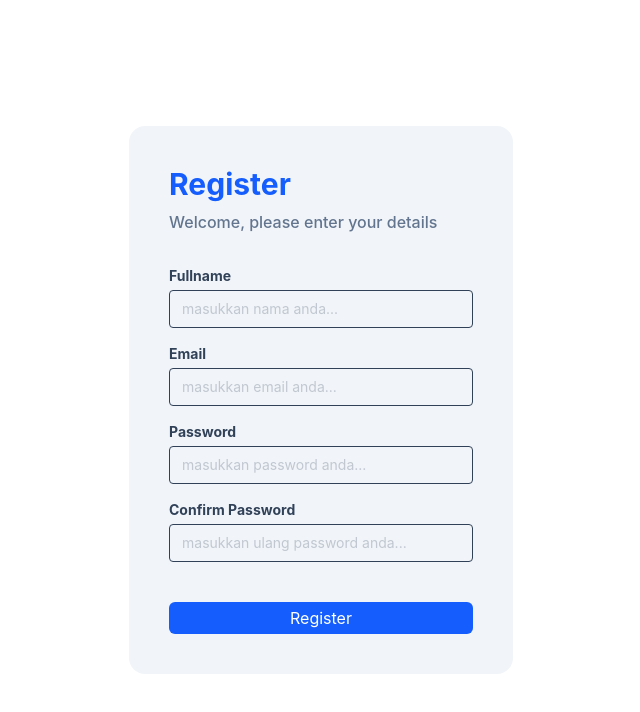
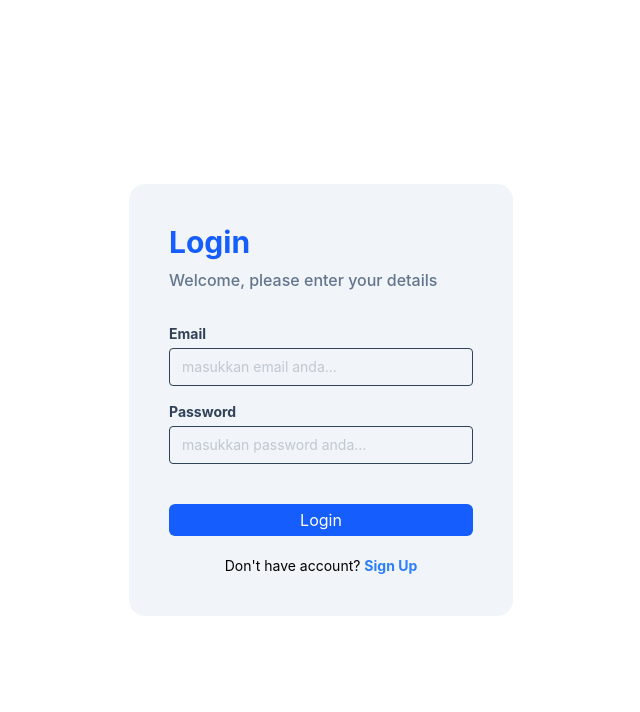
Before and after one commit to sandienwahyu/learning-react-with-tailwind, a React (Vite) app: page /login in a window 1280 px wide. Shown: the top 712 px of the page, without its empty margins (319-959 px from the left). Built offline with nearby package versions, Linux system fonts and the light colour scheme.

Commit message:
6-react-router

```diff
--- a/package.json
+++ b/package.json
@@ -13,6 +13,7 @@
     "@tailwindcss/vite": "^4.2.2",
     "react": "^19.2.4",
     "react-dom": "^19.2.4",
+    "react-router": "^7.14.1",
     "tailwindcss": "^4.2.2"
   },
   "devDependencies": {
--- a/src/App.jsx
+++ /dev/null
@@ -1,12 +0,0 @@
-import "./App.css";
-import LoginPage from "./assets/Pages/login";
-import RegisterPage from "./assets/Pages/register";
-
-export default function App() {
-  return (
-    <div className="flex justify-center items-center min-h-screen">
-      {/* <LoginPage /> */}
-      <RegisterPage />
-    </div>
-  );
-}
--- /dev/null
+++ b/src/assets/Pages/404.jsx
@@ -0,0 +1,15 @@
+import { useRouteError } from "react-router";
+
+export default function ErrorPage() {
+  const error = useRouteError();
+
+  return (
+    <div className="flex justify-center items-center min-h-screen flex-col">
+      <h1 className="text-3xl font-bold">Oops!!</h1>
+      <p className="my-5 text-xl">Sorry, an unexpected error has occured</p>
+      <p className="text-2xl text-gray-500">
+        {error.statusText || error.message}
+      </p>
+    </div>
+  );
+}
--- a/src/assets/Pages/login.jsx
+++ b/src/assets/Pages/login.jsx
@@ -3,7 +3,12 @@ import FormLogin from "../components/Fragments/FormLogin";
 
 export default function LoginPage() {
   return (
-    <AuthLayout title={"Login"}>
+    <AuthLayout
+      title={"Login"}
+      text={"Don't have account?"}
+      textLink={"Sign Up"}
+      linkTo={"register"}
+    >
       <FormLogin />
     </AuthLayout>
   );
--- a/src/assets/Pages/register.jsx
+++ b/src/assets/Pages/register.jsx
@@ -3,7 +3,12 @@ import FormRegister from "../components/Fragments/FormRegister";
 
 export default function RegisterPage() {
   return (
-    <AuthLayout title={"Register"}>
+    <AuthLayout
+      title={"Register"}
+      text={"Have account?"}
+      textLink={"Sign In"}
+      linkTo={"login"}
+    >
       <FormRegister />
     </AuthLayout>
   );
--- a/src/assets/components/Layouts/AuthLayouts.jsx
+++ b/src/assets/components/Layouts/AuthLayouts.jsx
@@ -1,11 +1,28 @@
-export default function AuthLayout({ children, title }) {
+import { Link } from "react-router";
+
+export default function AuthLayout({
+  children,
+  title,
+  text,
+  linkTo,
+  textLink,
+}) {
   return (
+    <div className="flex justify-center items-center min-h-screen">
       <div className="w-full max-w-sm bg-slate-100 p-10 rounded-2xl">
         <h1 className="text-3xl font-bold mb-2 text-blue-600">{title}</h1>
         <p className="font-medium text-slate-500 mb-8">
           Welcome, please enter your details
         </p>
         {children}
+
+        <p className="mt-5 text-center text-sm">
+          {text}{" "}
+          <Link to={`/${linkTo}`} className="font-bold text-blue-500">
+            {textLink}
+          </Link>
+        </p>
+      </div>
     </div>
   );
 }
--- a/src/main.jsx
+++ b/src/main.jsx
@@ -1,9 +1,30 @@
 import { StrictMode } from "react";
 import { createRoot } from "react-dom/client";
-import App from "./App.jsx";
+import "./index.css";
+import { createBrowserRouter } from "react-router";
+import { RouterProvider } from "react-router/dom";
+import LoginPage from "./assets/Pages/login";
+import RegisterPage from "./assets/Pages/register";
+import ErrorPage from "./assets/Pages/404";
+
+const router = createBrowserRouter([
+  {
+    path: "/",
+    element: <div>Hello World</div>,
+    errorElement: <ErrorPage />,
+  },
+  {
+    path: "/login",
+    element: <LoginPage />,
+  },
+  {
+    path: "/register",
+    element: <RegisterPage />,
+  },
+]);
 
 createRoot(document.getElementById("root")).render(
   <StrictMode>
-    <App />
+    <RouterProvider router={router} />
   </StrictMode>,
 );
```
Also changed, not shown: src/index.css (renamed from src/App.css), 1 other file (tests, documents, lock files or other folders). Lines whose indentation alone changed are shown as unchanged.
